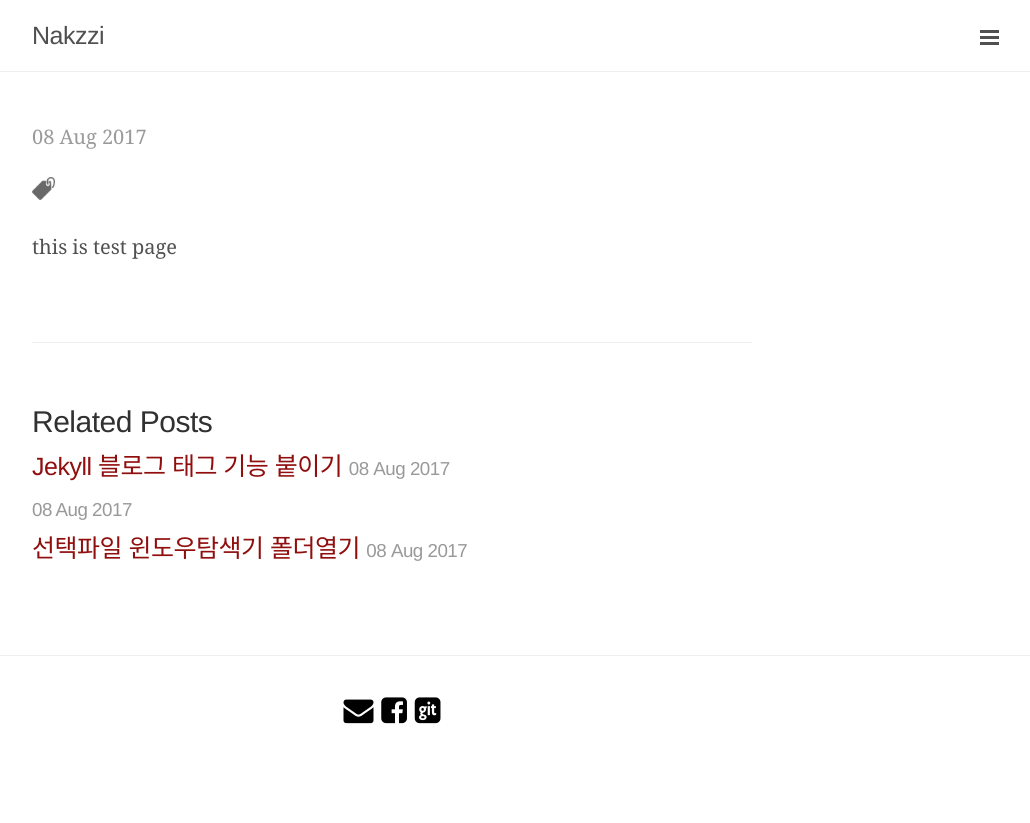
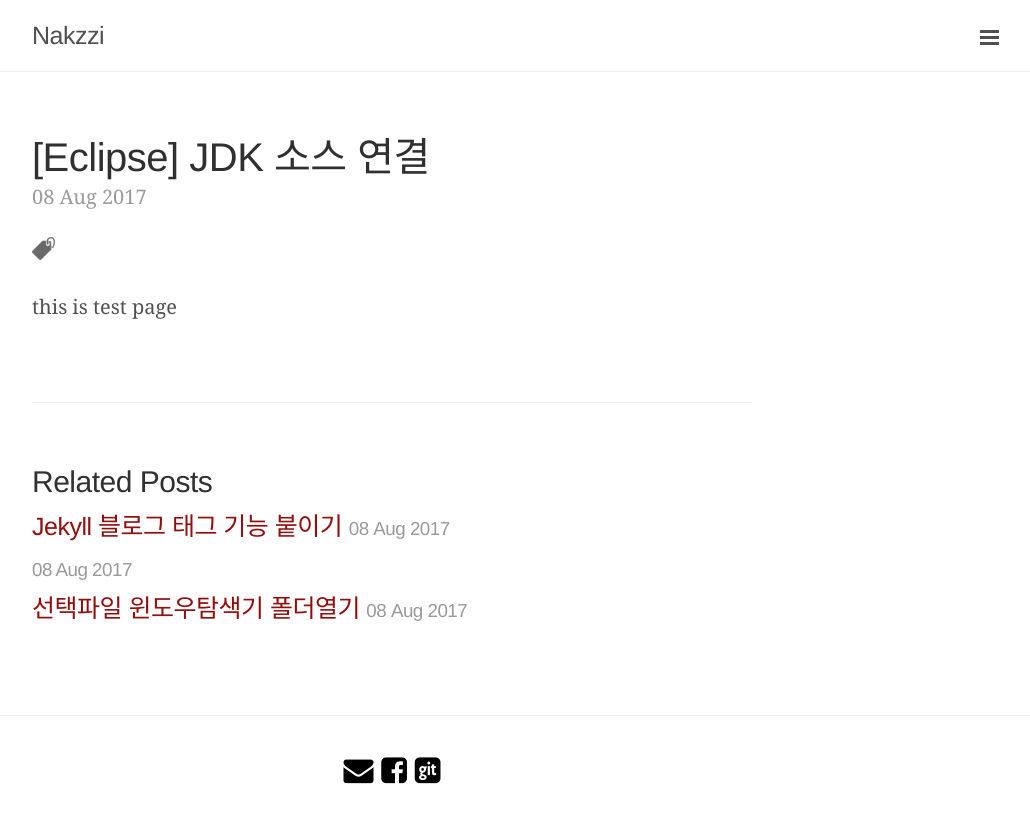
Before and after one commit to cholnh/cholnh.github.io, a Jekyll site: the page built from _posts/Note/2017-8-8-Note4.md, in a window 1280 px wide. Shown: the top 823 px of the page, without its empty margins (248-1278 px from the left). Built offline with Jekyll 4.4.1, drawn with Linux system fonts in a browser that asks for light colours; our own code applies the rules of GitHub Pages for plain Markdown files; Markdown is read by kramdown in place of the engine named in the settings.

Commit message:
Update 2017-8-8-Note4.md

```diff
--- a/_posts/Note/2017-8-8-Note4.md
+++ b/_posts/Note/2017-8-8-Note4.md
@@ -1,7 +1,7 @@
 ---
 layout: post
 categories: Note
-title: [Eclipse] JDK 소스 연결
+title: "[Eclipse] JDK 소스 연결"
 ---
 
 this is test page
```
